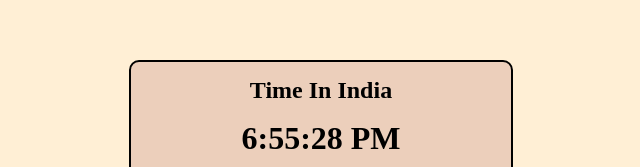
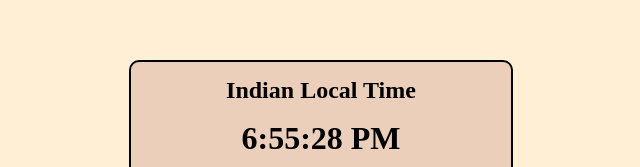
Before and after one commit to Ghodeganesh/practice.js, a website: page project/project3/index.html in a window 1280 px wide. Shown: the part 220-387 px from the top of the page, without its empty margins (319-959 px from the left). Drawn offline with Linux system fonts and the light colour scheme.

Commit message:
Timer Project

```diff
--- a/project/project3/index.html
+++ b/project/project3/index.html
@@ -38,8 +38,9 @@
 <body>
     <div class="container">
         <div class="main">
-            <h2>Time In India  </h2>
+            <h2>Indian Local Time  </h2>
            <h1 class="time"></h1>
+
 
         </div>
 
```
